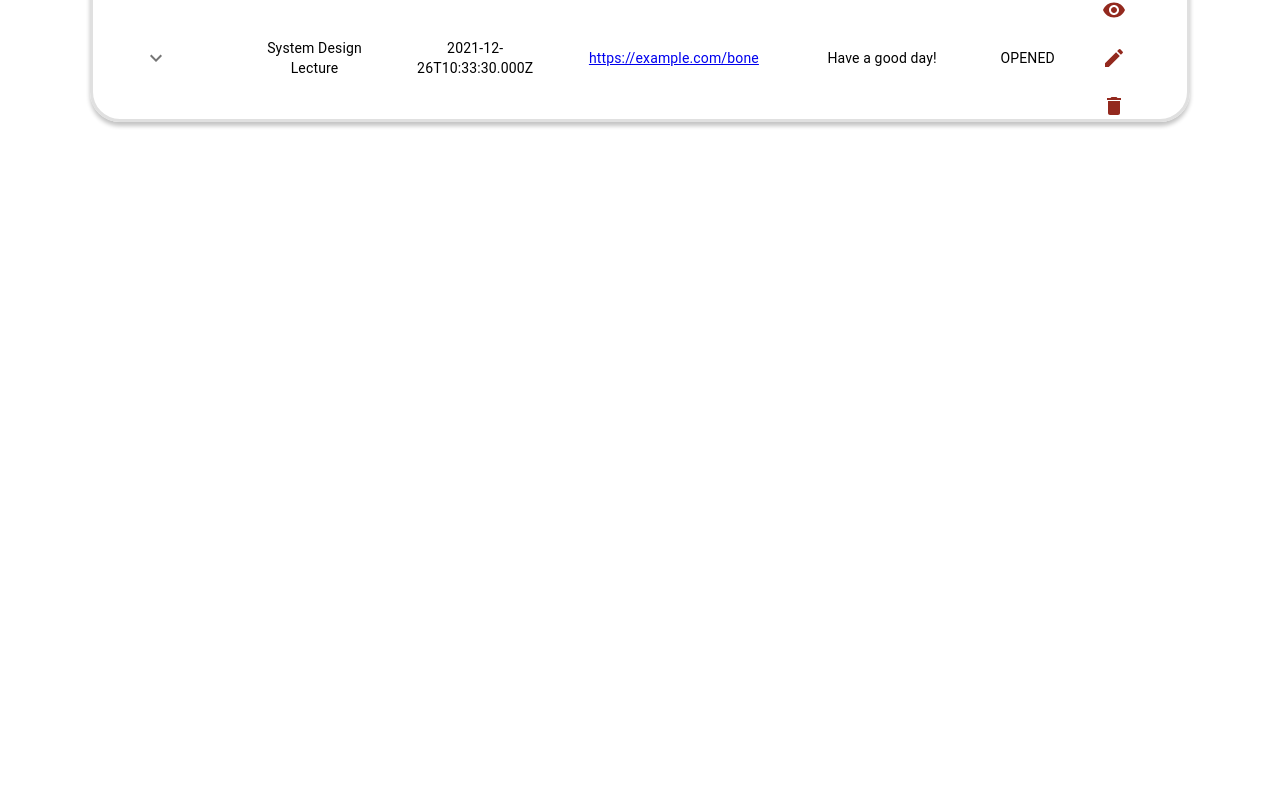
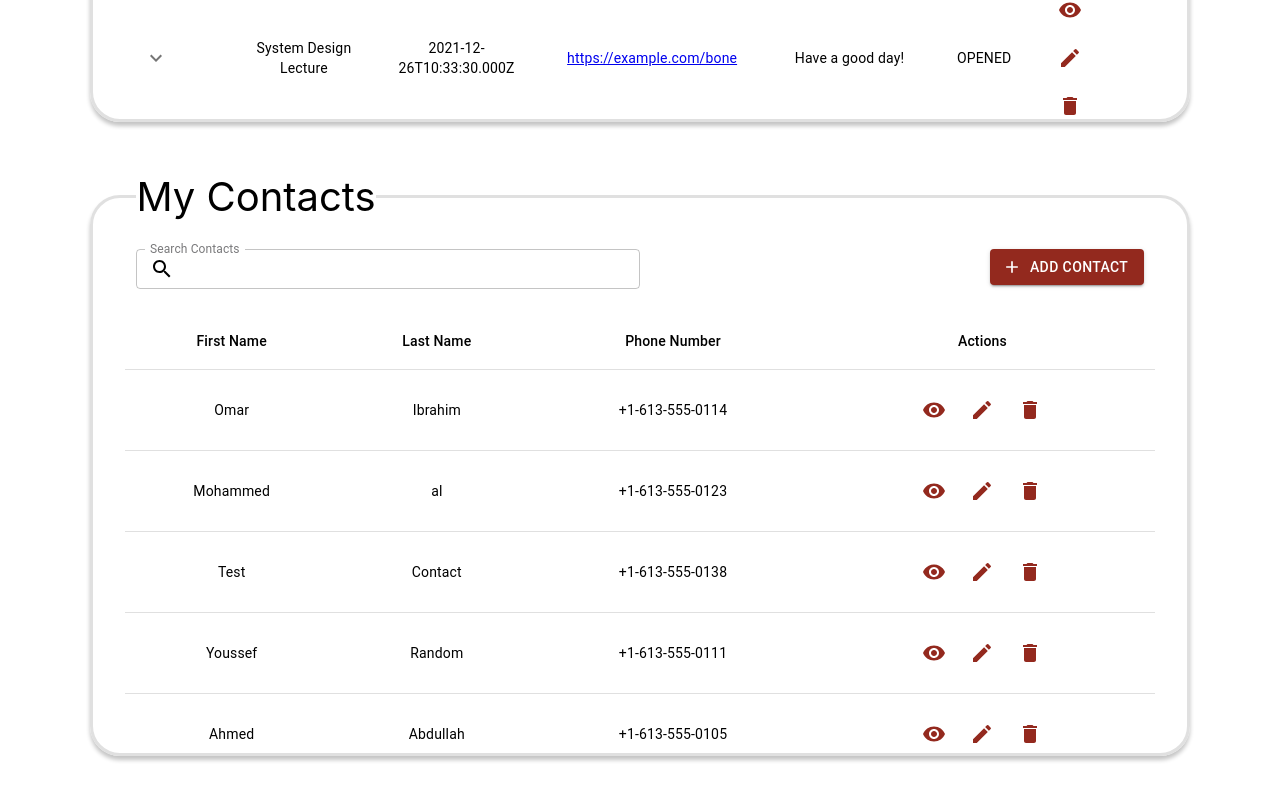
Before and after one commit to Ahmed-I-Abdullah/zoomtify-front-end, a React (Create React App) app: page / in a window 1280 px wide. Shown: the part 612-1412 px from the top of the page. Before the commit the page ends 800 px from the top, so only its background shows below. Built offline with nearby package versions, Linux system fonts and the light colour scheme.

Commit message:
feat: create contacts table

```diff
--- a/src/components/ContactsTable.tsx
+++ b/src/components/ContactsTable.tsx
@@ -0,0 +1,138 @@
+import React, { useState } from "react";
+import ContactsTableRow from "./ContactsTableRow";
+import {
+  Grid,
+  TableRow,
+  TableHead,
+  TableContainer,
+  TableCell,
+  TableBody,
+  Table,
+  makeStyles,
+  TextField,
+  InputAdornment,
+  Button,
+} from "@material-ui/core";
+import SearchIcon from "@material-ui/icons/Search";
+import AddIcon from "@material-ui/icons/Add";
+
+interface ContactsTableProps {}
+
+const contacts = [
+  {
+    firstName: "Omar",
+    lastName: "Ibrahim",
+    phoneNumber: "+1-613-555-0114",
+  },
+  {
+    firstName: "Mohammed",
+    lastName: "al",
+    phoneNumber: "+1-613-555-0123",
+  },
+  {
+    firstName: "Test",
+    lastName: "Contact",
+    phoneNumber: "+1-613-555-0138",
+  },
+  {
+    firstName: "Youssef",
+    lastName: "Random",
+    phoneNumber: "+1-613-555-0111",
+  },
+  {
+    firstName: "Ahmed",
+    lastName: "Abdullah",
+    phoneNumber: "+1-613-555-0105",
+  },
+  {
+    firstName: "Jack",
+    lastName: "son",
+    phoneNumber: "+1-613-555-0146",
+  },
+];
+
+const useStyles = makeStyles((theme) => ({
+  contactsTableRoot: {
+    width: "86%",
+    margin: "0px 7%",
+  },
+  contactsTableContainer: {
+    border: "3px solid #E0E0E0",
+    boxShadow: "0px 4px 4px #C4C4C4",
+    borderRadius: "30px",
+    minWidth: "0px",
+    margin: "50px 0px",
+  },
+}));
+
+const ContactsTable: React.FC<ContactsTableProps> = ({}) => {
+  const classes = useStyles();
+  const [searchText, setSearchText] = useState(""); // to use for search bar
+  return (
+    <div className={classes.contactsTableRoot}>
+      <fieldset className={classes.contactsTableContainer}>
+        <legend style={{ marginLeft: "4%", fontSize: 40 }}>My Contacts</legend>
+        <Grid container style={{ padding: "0px 3%" }}>
+          <Grid
+            item
+            container
+            xs={12}
+            alignItems="center"
+            justify="space-between"
+            style={{ margin: "20px 1%" }}
+          >
+            <Grid item xs={6}>
+              <TextField
+                type="search"
+                variant="outlined"
+                margin="dense"
+                label="Search Contacts"
+                value={searchText}
+                style={{ width: "100%" }}
+                onChange={(e) => setSearchText(e.target.value)}
+                InputProps={{
+                  startAdornment: (
+                    <InputAdornment position="start">
+                      <SearchIcon />
+                    </InputAdornment>
+                  ),
+                }}
+              />
+            </Grid>
+            <Grid container item xs={6} justify="flex-end">
+              <Button
+                variant="contained"
+                color="primary"
+                startIcon={<AddIcon />}
+                onClick={() => {}}
+              >
+                Add Contact
+              </Button>
+            </Grid>
+          </Grid>
+          <Grid item container justify="flex-end" xs={12}>
+            <TableContainer style={{ overflowY: "scroll", height: "55vh" }}>
+              <Table aria-label="contacts table">
+                <TableHead>
+                  <TableRow>
+                    <TableCell align="center">First Name</TableCell>
+                    <TableCell align="center">Last Name</TableCell>
+                    <TableCell align="center">Phone Number</TableCell>
+                    <TableCell align="center">Actions</TableCell>
+                  </TableRow>
+                </TableHead>
+                <TableBody>
+                  {contacts.map((contact) => (
+                    <ContactsTableRow contactsRow={contact} />
+                  ))}
+                </TableBody>
+              </Table>
+            </TableContainer>
+          </Grid>
+        </Grid>
+      </fieldset>
+    </div>
+  );
+};
+
+export default ContactsTable;
--- a/src/components/ContactsTableRow.tsx
+++ b/src/components/ContactsTableRow.tsx
@@ -0,0 +1,56 @@
+import React from "react";
+import {
+  Grid,
+  makeStyles,
+  TableCell,
+  IconButton,
+  TableRow,
+} from "@material-ui/core";
+import VisibilityIcon from "@material-ui/icons/Visibility";
+import EditIcon from "@material-ui/icons/Edit";
+import DeleteIcon from "@material-ui/icons/Delete";
+
+interface ContactsTableRowProps {
+    contactsRow: {
+        firstName: string;
+        lastName: string;
+        phoneNumber: string;
+    }
+}
+
+const useStyles = makeStyles((theme) => ({
+    root: {
+      width: "86%",
+      margin: "30px 7%",
+      height: "100%",
+    },
+  }));
+
+const ContactsTableRow: React.FC<ContactsTableRowProps> = ({ contactsRow }) => {
+    const { firstName, lastName, phoneNumber } = contactsRow;
+    const classes = useStyles();
+    return (
+      <React.Fragment>
+        <TableRow>
+          <TableCell align="center">{firstName}</TableCell>
+          <TableCell align="center">{lastName}</TableCell>
+          <TableCell align="center">{phoneNumber}</TableCell>
+          <TableCell align="center">
+            <Grid container direction="row" justify="center">
+              <IconButton aria-label="view" color="primary">
+                <VisibilityIcon />
+              </IconButton>
+              <IconButton aria-label="edit" color="primary">
+                <EditIcon />
+              </IconButton>
+              <IconButton aria-label="delete" color="primary">
+                <DeleteIcon />
+              </IconButton>
+            </Grid>
+          </TableCell>
+        </TableRow>
+      </React.Fragment>
+    );
+}
+
+export default ContactsTableRow;
--- a/src/components/MeetingsTableRow.tsx
+++ b/src/components/MeetingsTableRow.tsx
@@ -1,15 +1,13 @@
 import React, { useState } from "react";
 import {
   Grid,
-  Box,
   makeStyles,
   TableCell,
-  TableRow,
-  Typography,
   Collapse,
   IconButton,
   Checkbox,
   TextField,
+  TableRow,
 } from "@material-ui/core";
 import KeyboardArrowDownIcon from "@material-ui/icons/KeyboardArrowDown";
 import KeyboardArrowUpIcon from "@material-ui/icons/KeyboardArrowUp";
@@ -89,7 +87,7 @@ const MeetingsTableRow: React.FC<MeetingsTableRowProps> = ({ tableRow }) => {
         <TableCell align="center">{message}</TableCell>
         <TableCell align="center">{status}</TableCell>
         <TableCell align="center">
-          <Grid container direction="column">
+          <Grid container direction="row">
             <IconButton aria-label="view" color="primary">
               <VisibilityIcon />
             </IconButton>
--- a/src/pages/Meetings.tsx
+++ b/src/pages/Meetings.tsx
@@ -2,6 +2,7 @@ import React from "react";
 import { makeStyles } from "@material-ui/core";
 import NavBar from "../components/NavBar";
 import MeetingsTable from "../components/MeetingsTable";
+import ContactsTable from "../components/ContactsTable";
 
 interface MeetingsProps {}
 
@@ -19,6 +20,8 @@ export const Meetings: React.FC<MeetingsProps> = ({}) => {
     <div className={classes.root}>
       <NavBar showLogIn={false} />
       <MeetingsTable />
+      <ContactsTable />
+      <div style={{height: '100px'}}/>
     </div>
   );
 };
```
